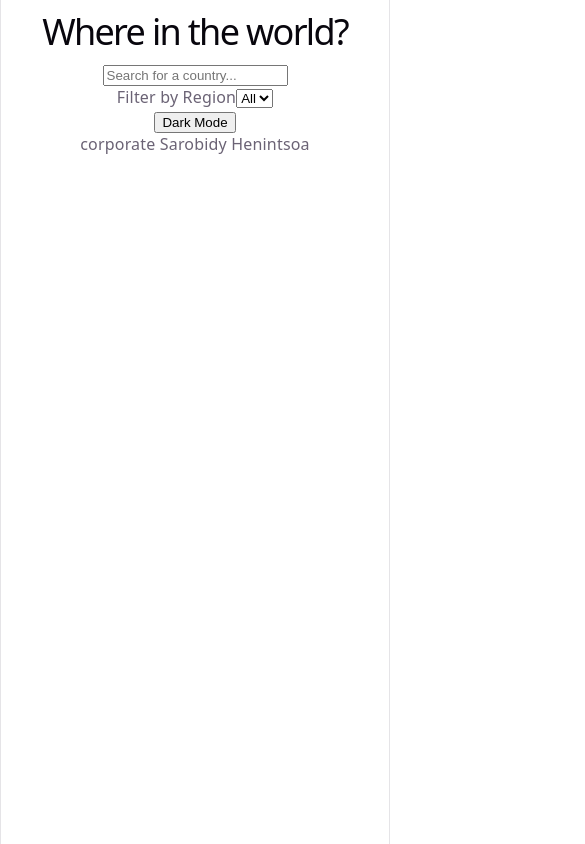
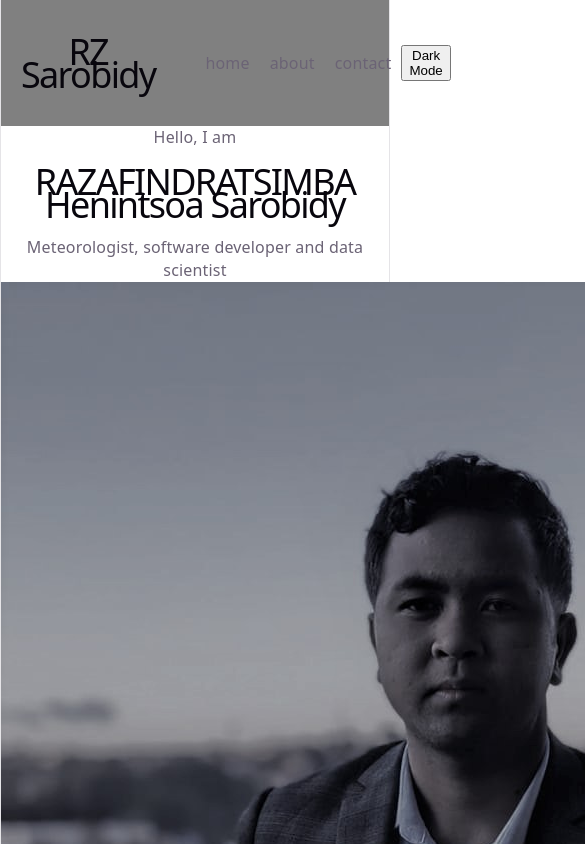
Before and after one commit to Lessa222/first_react_app, a React (Vite) app: page / in a window 390 px wide. Shown: the top 844 px of the page, 585 px wide, since content can reach past the window. Built offline with nearby package versions, Linux system fonts and the light colour scheme.

Commit message:
third commit

```diff
--- a/src/App.css
+++ b/src/App.css
@@ -1,184 +1,225 @@
-.counter {
+/* ========================================
+   App Layout
+   ======================================== */
+
+.app {
+  min-height: 100vh;
+  display: flex;
+  flex-direction: column;
+}
+
+/* ========================================
+   Header
+   ======================================== */
+
+.header {
+  display: flex;
+  align-items: center;
+  justify-content: space-between;
+  padding: 16px 40px;
+  border-bottom: 1px solid var(--border);
+  background: var(--bg);
+  position: sticky;
+  top: 0;
+  z-index: 100;
+}
+
+.header__title {
+  font-size: 24px;
+  font-weight: 700;
+  color: var(--accent);
+  margin: 0;
+  letter-spacing: -0.5px;
+}
+
+.header nav ul {
+  display: flex;
+  list-style: none;
+  gap: 32px;
+  margin: 0;
+  padding: 0;
+}
+
+.header nav ul li a {
+  color: var(--text);
+  text-decoration: none;
   font-size: 16px;
-  padding: 5px 10px;
-  border-radius: 5px;
+  font-weight: 500;
+  transition: color 0.2s ease;
+  text-transform: capitalize;
+}
+
+.header nav ul li a:hover {
   color: var(--accent);
-  background: var(--accent-bg);
-  border: 2px solid transparent;
-  transition: border-color 0.3s;
-  margin-bottom: 24px;
+}
 
-  &:hover {
-    border-color: var(--accent-border);
+.header__theme-toggle {
+  display: flex;
+  align-items: center;
+  gap: 8px;
+  padding: 8px 16px;
+  border: 1px solid var(--border);
+  border-radius: 8px;
+  background: var(--bg);
+  color: var(--text);
+  font-size: 14px;
+  cursor: pointer;
+  transition: all 0.2s ease;
+}
+
+.header__theme-toggle:hover {
+  border-color: var(--accent);
+  color: var(--accent);
+}
+
+/* Header Responsive */
+@media (max-width: 768px) {
+  .header {
+    padding: 12px 20px;
+    flex-wrap: wrap;
+    gap: 12px;
   }
-  &:focus-visible {
-    outline: 2px solid var(--accent);
-    outline-offset: 2px;
+
+  .header nav ul {
+    gap: 20px;
+    order: 3;
+    width: 100%;
+    justify-content: center;
+  }
+
+  .header__title {
+    font-size: 20px;
   }
 }
 
-.hero {
-  position: relative;
+/* ========================================
+   Home
+   ======================================== */
 
-  .base,
-  .framework,
-  .vite {
-    inset-inline: 0;
-    margin: 0 auto;
+.home {
+  flex: 1;
+  display: flex;
+  align-items: center;
+  justify-content: center;
+  padding: 60px 40px;
+  gap: 60px;
+}
+
+.home-content {
+  max-width: 600px;
+}
+
+.home-content__greeting {
+  font-size: 20px;
+  color: var(--accent);
+  font-weight: 500;
+  margin-bottom: 8px;
+}
+
+.home-content__name {
+  font-size: 56px;
+  font-weight: 800;
+  color: var(--text-h);
+  line-height: 1.1;
+  margin: 0 0 16px 0;
+  letter-spacing: -1px;
+}
+
+.home-content__role {
+  font-size: 22px;
+  color: var(--text);
+  font-weight: 400;
+  margin: 0;
+}
+
+.home-image {
+  width: 320px;
+  height: 320px;
+  object-fit: cover;
+  border-radius: 50%;
+  border: 4px solid var(--accent);
+  box-shadow: var(--shadow);
+  transition: transform 0.3s ease;
+}
+
+.home-image:hover {
+  transform: scale(1.02);
+}
+
+/* Home Responsive */
+@media (max-width: 1024px) {
+  .home {
+    padding: 40px 24px;
+    gap: 40px;
   }
 
-  .base {
-    width: 170px;
-    position: relative;
-    z-index: 0;
+  .home-content__name {
+    font-size: 42px;
   }
 
-  .framework,
-  .vite {
-    position: absolute;
-  }
-
-  .framework {
-    z-index: 1;
-    top: 34px;
-    height: 28px;
-    transform: perspective(2000px) rotateZ(300deg) rotateX(44deg) rotateY(39deg)
-      scale(1.4);
-  }
-
-  .vite {
-    z-index: 0;
-    top: 107px;
-    height: 26px;
-    width: auto;
-    transform: perspective(2000px) rotateZ(300deg) rotateX(40deg) rotateY(39deg)
-      scale(0.8);
+  .home-image {
+    width: 260px;
+    height: 260px;
   }
 }
 
-#center {
-  display: flex;
-  flex-direction: column;
-  gap: 25px;
-  place-content: center;
-  place-items: center;
-  flex-grow: 1;
+@media (max-width: 768px) {
+  .home {
+    flex-direction: column-reverse;
+    text-align: center;
+    padding: 40px 20px;
+    gap: 32px;
+  }
 
-  @media (max-width: 1024px) {
-    padding: 32px 20px 24px;
-    gap: 18px;
+  .home-content__greeting {
+    font-size: 18px;
+  }
+
+  .home-content__name {
+    font-size: 32px;
+    letter-spacing: -0.5px;
+  }
+
+  .home-content__role {
+    font-size: 18px;
+  }
+
+  .home-image {
+    width: 200px;
+    height: 200px;
   }
 }
 
-#next-steps {
-  display: flex;
-  border-top: 1px solid var(--border);
-  text-align: left;
+/* ========================================
+   Animations
+   ======================================== */
 
-  & > div {
-    flex: 1 1 0;
-    padding: 32px;
-    @media (max-width: 1024px) {
-      padding: 24px 20px;
-    }
+@keyframes fadeInUp {
+  from {
+    opacity: 0;
+    transform: translateY(20px);
   }
-
-  .icon {
-    margin-bottom: 16px;
-    width: 22px;
-    height: 22px;
-  }
-
-  @media (max-width: 1024px) {
-    flex-direction: column;
-    text-align: center;
+  to {
+    opacity: 1;
+    transform: translateY(0);
   }
 }
 
-#docs {
-  border-right: 1px solid var(--border);
-
-  @media (max-width: 1024px) {
-    border-right: none;
-    border-bottom: 1px solid var(--border);
-  }
+.home-content__greeting {
+  animation: fadeInUp 0.6s ease forwards;
 }
 
-#next-steps ul {
-  list-style: none;
-  padding: 0;
-  display: flex;
-  gap: 8px;
-  margin: 32px 0 0;
-
-  .logo {
-    height: 18px;
-  }
-
-  a {
-    color: var(--text-h);
-    font-size: 16px;
-    border-radius: 6px;
-    background: var(--social-bg);
-    display: flex;
-    padding: 6px 12px;
-    align-items: center;
-    gap: 8px;
-    text-decoration: none;
-    transition: box-shadow 0.3s;
-
-    &:hover {
-      box-shadow: var(--shadow);
-    }
-    .button-icon {
-      height: 18px;
-      width: 18px;
-    }
-  }
-
-  @media (max-width: 1024px) {
-    margin-top: 20px;
-    flex-wrap: wrap;
-    justify-content: center;
-
-    li {
-      flex: 1 1 calc(50% - 8px);
-    }
-
-    a {
-      width: 100%;
-      justify-content: center;
-      box-sizing: border-box;
-    }
-  }
+.home-content__name {
+  animation: fadeInUp 0.6s ease 0.1s forwards;
+  opacity: 0;
 }
 
-#spacer {
-  height: 88px;
-  border-top: 1px solid var(--border);
-  @media (max-width: 1024px) {
-    height: 48px;
-  }
+.home-content__role {
+  animation: fadeInUp 0.6s ease 0.2s forwards;
+  opacity: 0;
 }
 
-.ticks {
-  position: relative;
-  width: 100%;
-
-  &::before,
-  &::after {
-    content: '';
-    position: absolute;
-    top: -4.5px;
-    border: 5px solid transparent;
-  }
-
-  &::before {
-    left: 0;
-    border-left-color: var(--border);
-  }
-  &::after {
-    right: 0;
-    border-right-color: var(--border);
-  }
+.home-image {
+  animation: fadeInUp 0.6s ease 0.3s forwards;
+  opacity: 0;
 }
--- a/src/App.jsx
+++ b/src/App.jsx
@@ -1,9 +1,11 @@
 import Header from "./components/header";
+import Home from "./components/home";
 export default function App() {
 
   return (
     <div className="app">
       <Header />
+      <Home />
     </div>
   );
 }
--- a/src/components/header.jsx
+++ b/src/components/header.jsx
@@ -2,8 +2,12 @@ import Menu from "./menu";
 export default function Header() {
   return (
     <header className="header">
-      <h1 className="header__title">Where in the world?</h1>
-      <Menu />
+      <h1 className="header__title">RZ Sarobidy</h1>
+      <ul>
+        <li>home</li>
+        <li>about</li>
+        <li>contact</li>
+      </ul>
       <button className="header__theme-toggle">
         <i className="fas fa-moon"></i> Dark Mode
       </button>
--- /dev/null
+++ b/src/components/home.jsx
@@ -0,0 +1,14 @@
+import myImage from '../assets/1.jpg';
+
+export default function Home() {
+  return (
+    <div className="home">
+      <div className="home-content">
+        <p className="home-content__greeting">Hello, I am</p>
+        <h1 className="home-content__name">RAZAFINDRATSIMBA Henintsoa Sarobidy</h1>
+        <p className="home-content__role">Meteorologist, software developer and data scientist</p>
+      </div>
+      <img src={myImage} alt="Profile" className="home-image" />
+    </div>
+  );
+}
--- a/src/index.css
+++ b/src/index.css
@@ -110,5 +110,22 @@ code {
   background: var(--code-bg);
 }
 ul{
-  display: inline;
+  display: inline-flex;
 }
+header{
+  display: flex;
+  justify-content: space-between;
+  align-items: center;
+  padding: 20px;
+}
+ul li{
+  margin: 0 10px;
+  list-style: none;
+}
+header{
+  background: grey;
+  border: none;
+  color: var(--text);
+  cursor: pointer;
+  font-size: 16px;
+}
```
Also changed, not shown: public/1.jpg (added), src/assets/1.jpg (added).
